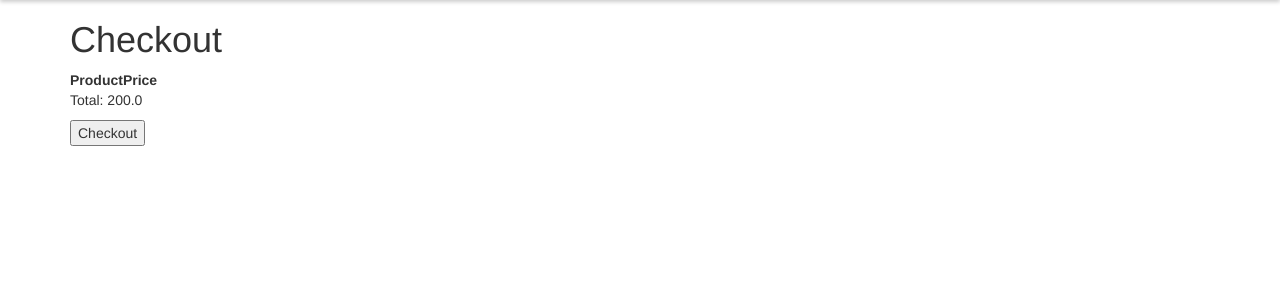
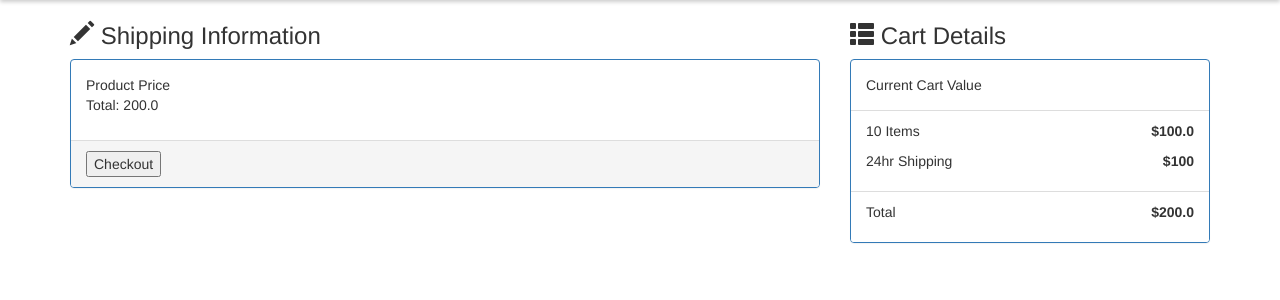
Before and after one commit to laucw1213/D04_pegasus.hk_230033992_230033980_230040319, a Flask app: page /checkout in a window 1280 px wide. Shown: the part 156-456 px from the top of the page. Run offline with Flask 3, Linux system fonts and the light colour scheme; a user stored in the database is signed in; tables that the repository leaves empty hold one stand-in row (values such as "Sample post"); lists and menus that the app fills with data are empty; some libraries are stand-ins or nearby versions.

Commit message:
update checkout

```diff
--- a/app/forms.py
+++ b/app/forms.py
@@ -74,3 +74,8 @@ class OrderForm(FlaskForm):
     product_id = IntegerField('Product ID', validators=[DataRequired()])
     product_category = SelectField('Product Category', choices=[])  # Add this line
     submit = SubmitField('Submit')
+
+class CheckoutForm(FlaskForm):
+    name = StringField('Name', validators=[DataRequired()])
+    address = StringField('Address', validators=[DataRequired()])
+    submit = SubmitField('Submit')
--- a/app/routes.py
+++ b/app/routes.py
@@ -6,7 +6,7 @@ from werkzeug.urls import url_parse
 from flask_babel import _, get_locale
 from app import app, db
 from app.forms import LoginForm, RegistrationForm, EditProfileForm, PostForm, \
-    ResetPasswordRequestForm, ResetPasswordForm, OrderForm
+    ResetPasswordRequestForm, ResetPasswordForm, OrderForm, CheckoutForm
 from app.models import User, Post, Product, Order, Category, Cart, CartItem, OrderItem
 from app.email import send_password_reset_email
 
@@ -371,6 +371,7 @@ def clear_cart():
 
 @app.route('/checkout', methods=['GET', 'POST'])
 def checkout():
+    form = CheckoutForm()
     # 獲取當前用戶的購物車
     cart = Cart.query.get(session['cart_id'])
 
@@ -415,7 +416,7 @@ def checkout():
 
         # 結帳完成後，重定向到一個新的頁面，例如訂單確認頁面
         return redirect(url_for('order_confirmation', order_id=order.id))
-    return render_template('checkout.html.j2', cart=cart, total_price=total_price, quantity_total=quantity_total, grand_total=grand_total, grand_total_plus_shipping=grand_total_plus_shipping)
+    return render_template('checkout.html.j2', form=form, cart=cart, total_price=total_price, quantity_total=quantity_total, grand_total=grand_total, grand_total_plus_shipping=grand_total_plus_shipping)
 
 @app.route('/order_confirmation/<int:order_id>', methods=['GET'])
 @login_required
--- a/app/templates/checkout.html.j2
+++ b/app/templates/checkout.html.j2
@@ -1,26 +1,73 @@
 {% extends "base.html.j2" %}
 {% import 'bootstrap/wtf.html' as wtf %}
 {% block app_content %}
-<h1>Checkout</h1>
-
-<table>
-    <tr>
+    <div class="row">
+        <div class="col-lg-8">
+            <h3 class="bold">
+                <i class="glyphicon glyphicon-pencil"></i> Shipping Information
+            </h3>
+            <div class="panel panel-primary">
+                <form method="POST" action="{{ url_for('checkout') }}">
+                    <div class="panel-body">
                             <th>Product</th>
                             <th>Price</th>
-    </tr>
                             {% for product in cart.products %}
                                 <tr>
                                     <td>{{ product.name }}</td>
                                     <td>{{ product.price }}</td>
                                 </tr>
                             {% endfor %}
-</table>
+                            <p>Total: {{ grand_total_plus_shipping }}</p>
+                    </div>
+                    <div class="panel-footer">
+                        <form method="post">
+                            <input type="submit"
+                                   value="Checkout"
+                                   {% if not current_user.is_authenticated %}disabled{% endif %}>
+                            {% if not current_user.is_authenticated %}<span>Please log in to proceed with checkout.</span>{% endif %}
+                        </form>
+                    </div>
+                </form>
+            </div>
+        </div>
+        <div class="col-lg-4">
+            <h3 class="bold">
+                <i class="glyphicon glyphicon-th-list"></i> Cart Details
+            </h3>
+            <div class="panel panel-primary">
+                <div class="panel-body">Current Cart Value</div>
+                <ul class="list-group">
+                                        <li class="list-group-item">
+                                            <p>
+                                                {{ quantity_total }} Items <strong class="pull-right">&dollar;{{ grand_total }}</strong>
+                                            </p>
+                                            <p>
+                                                24hr Shipping <strong class="pull-right">&dollar;100</strong>
+                                            </p>
+                                        </li>
+                                        {% for item, quantity in cart_items %}
+                                            <li class="list-group-item">
+                                                <p>
+                                                    Product Name: {{ item.name }}
+                                                </p>
+                                                <p>
+                                                    Quantity: {{ quantity }}
+                                                </p>
+                                                <!-- 添加一個 "Remove" 按鈕 -->
+                                                <form action="{{ url_for('remove_from_cart', item_id=item.id) }}"
+                                                      method="post">
+                                                    <input type="submit" value="Remove">
+                                                </form>
+                                            </li>
+                                        {% endfor %}
+                                        <li class="list-group-item">
+                                            <p>
+                                                Total <strong class="pull-right">&dollar;{{ grand_total_plus_shipping }}</strong>
+                                            </p>
+                                        </li>
+                                    </ul>
+            </div>
 
-<p>Total: {{ grand_total_plus_shipping }}</p>
-<form method="post">
-    <input type="submit" value="Checkout" {% if not current_user.is_authenticated %}disabled{% endif %}>
-    {% if not current_user.is_authenticated %}
-    <span>Please log in to proceed with checkout.</span>
-    {% endif %}
-</form>
+        </div>
+    </div>
 {% endblock %}
```
Lines whose indentation alone changed are shown as unchanged.
